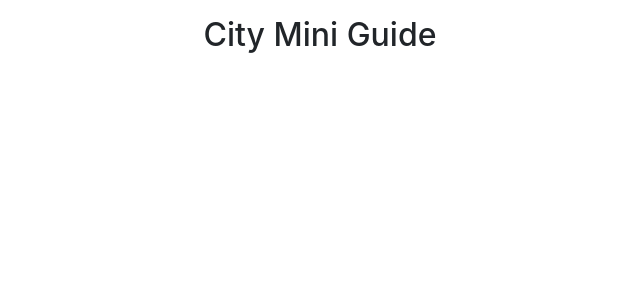
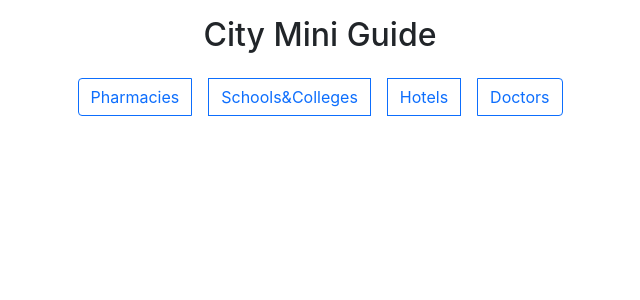
Before and after one commit to askinekincihf/cyf-london-mini-guide-full-stack, a React (Create React App) app in the folder client/: page / in a window 1280 px wide. Shown: the top 300 px of the page, without its empty margins (320-960 px from the left). Built offline with nearby package versions, Linux system fonts and the light colour scheme.

Commit message:
Done Categories component

```diff
--- a/client/src/components/Categories.js
+++ b/client/src/components/Categories.js
@@ -1,11 +1,55 @@
-import React from 'react'
+import React from "react";
 
-const Categories = () => {
-    return (
-        <div>
+const Categories = ({ handleClick }) => {
+  return (
+    <div
+      className="btn-group"
+      role="group"
+      aria-label="Basic radio toggle button group"
+      onChange={handleClick}
+    >
+      <input
+        type="radio"
+        className="btn-check"
+        id="pharmacies"
+        name="categories"
+        autoComplete="off"
+      />
+      <label className="btn btn-outline-primary m-2" htmlFor="pharmacies">
+        Pharmacies
+      </label>
+      <input
+        type="radio"
+        className="btn-check"
+        id="schools"
+        name="categories"
+        autoComplete="off"
+      />
+      <label className="btn btn-outline-primary m-2" htmlFor="schools">
+        Schools&Colleges
+      </label>
+      <input
+        type="radio"
+        className="btn-check"
+        id="hotels"
+        name="categories"
+        autoComplete="off"
+      />
+      <label className="btn btn-outline-primary m-2" htmlFor="hotels">
+        Hotels
+      </label>
+      <input
+        type="radio"
+        className="btn-check"
+        name="categories"
+        id="doctors"
+        autoComplete="off"
+      />
+      <label className="btn btn-outline-primary m-2" htmlFor="doctors">
+        Doctors
+      </label>
+    </div>
+  );
+};
 
-        </div>
-    )
-}
-
-export default Categories
+export default Categories;
```
Also changed, not shown: 1 other file (tests, documents, lock files or other folders).
